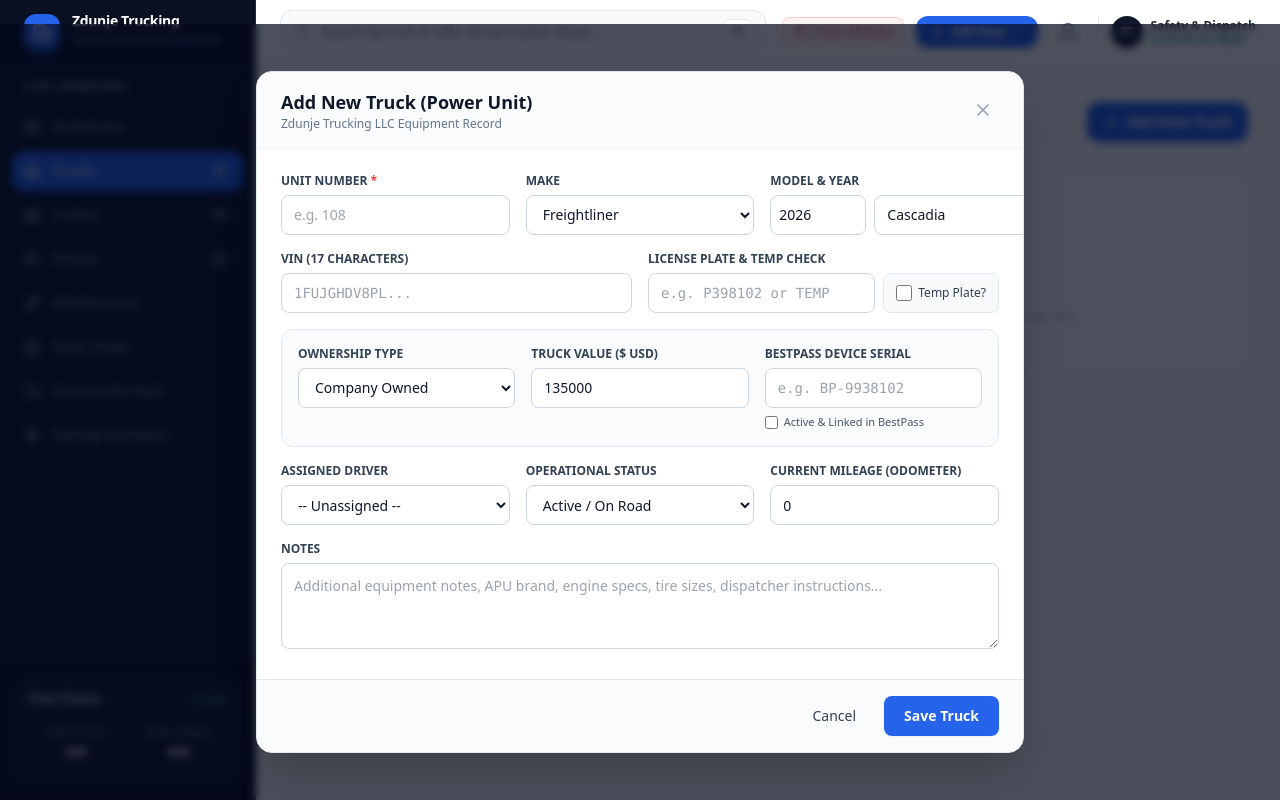
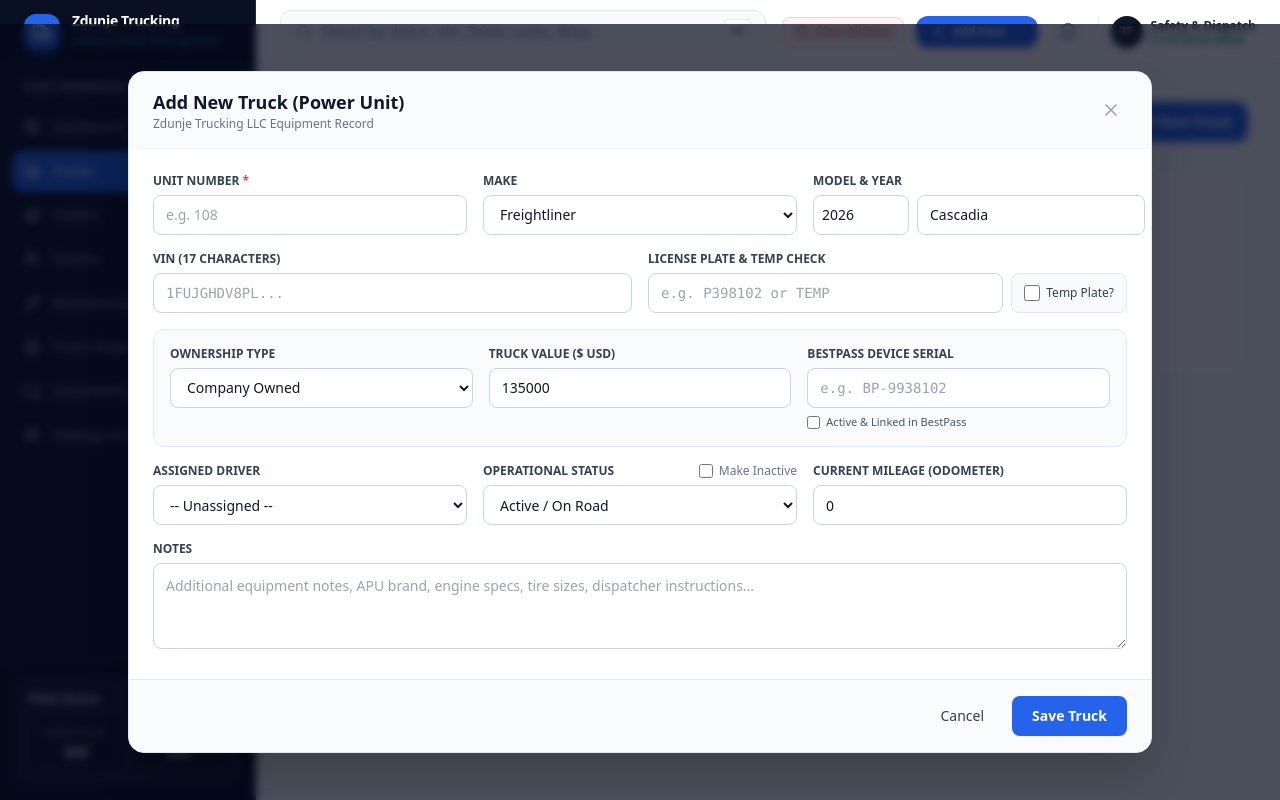
Before and after one commit to artzenki/zdunje-trucking, a Next.js app: page /trucks in a window 1280 px wide. Both pictures are taken after typing "Sample" into the empty fields and a click on the button "Add New Truck". Built offline with nearby package versions, Linux system fonts and the light colour scheme.

Commit message:
feat: add Inactive truck status with dedicated toggle and widen all modals to max-w-5xl

```diff
--- a/app/drivers/page.tsx
+++ b/app/drivers/page.tsx
@@ -1584,7 +1584,7 @@ function DriversContent() {
       {/* Add / Edit Driver Modal */}
       {isAddModalOpen && (
         <div className="fixed inset-0 z-50 flex items-center justify-center p-4 bg-slate-950/70 backdrop-blur-sm animate-in fade-in duration-150 overflow-y-auto">
-          <div className="bg-white rounded-2xl shadow-2xl border border-slate-200 w-full max-w-[768px] max-h-[90vh] flex flex-col my-auto overflow-hidden">
+          <div className="bg-white rounded-2xl shadow-2xl border border-slate-200 w-full max-w-5xl max-h-[90vh] flex flex-col my-auto overflow-hidden">
             <div className="shrink-0 flex items-center justify-between px-6 py-4 border-b border-slate-100 bg-slate-50/60 rounded-t-2xl">
               <div>
                 <h3 className="font-bold text-slate-900 text-lg">
--- a/app/maintenance/page.tsx
+++ b/app/maintenance/page.tsx
@@ -494,7 +494,7 @@ function MaintenanceContent() {
       {/* Add / Edit Maintenance Modal */}
       {isAddModalOpen && (
         <div className="fixed inset-0 z-50 flex items-center justify-center p-4 bg-slate-950/70 backdrop-blur-sm animate-in fade-in duration-150 overflow-y-auto">
-          <div className="bg-white rounded-2xl shadow-2xl border border-slate-200 w-full max-w-[768px] max-h-[90vh] flex flex-col my-auto overflow-hidden">
+          <div className="bg-white rounded-2xl shadow-2xl border border-slate-200 w-full max-w-5xl max-h-[90vh] flex flex-col my-auto overflow-hidden">
             <div className="shrink-0 flex items-center justify-between px-6 py-4 border-b border-slate-100 bg-slate-50/60 rounded-t-2xl">
               <div>
                 <h3 className="font-bold text-slate-900 text-lg">
--- a/app/shops/page.tsx
+++ b/app/shops/page.tsx
@@ -416,7 +416,7 @@ function ShopsContent() {
       {/* Add / Edit Shop Modal */}
       {isAddModalOpen && (
         <div className="fixed inset-0 z-50 flex items-center justify-center p-4 bg-slate-950/70 backdrop-blur-sm animate-in fade-in duration-150 overflow-y-auto">
-          <div className="bg-white rounded-2xl shadow-2xl border border-slate-200 w-full max-w-[768px] max-h-[90vh] flex flex-col my-auto overflow-hidden">
+          <div className="bg-white rounded-2xl shadow-2xl border border-slate-200 w-full max-w-5xl max-h-[90vh] flex flex-col my-auto overflow-hidden">
             <div className="shrink-0 flex items-center justify-between px-6 py-4 border-b border-slate-100 bg-slate-50/60 rounded-t-2xl">
               <div>
                 <h3 className="font-bold text-slate-900 text-lg">
--- a/app/trailers/page.tsx
+++ b/app/trailers/page.tsx
@@ -658,7 +658,7 @@ function TrailersContent() {
       {/* Add / Edit Trailer Modal */}
       {isAddModalOpen && (
         <div className="fixed inset-0 z-50 flex items-center justify-center p-4 bg-slate-950/70 backdrop-blur-sm animate-in fade-in duration-150 overflow-y-auto">
-          <div className="bg-white rounded-2xl shadow-2xl border border-slate-200 w-full max-w-[768px] max-h-[90vh] flex flex-col my-auto overflow-hidden">
+          <div className="bg-white rounded-2xl shadow-2xl border border-slate-200 w-full max-w-5xl max-h-[90vh] flex flex-col my-auto overflow-hidden">
             <div className="shrink-0 flex items-center justify-between px-6 py-4 border-b border-slate-100 bg-slate-50/60 rounded-t-2xl">
               <div>
                 <h3 className="font-bold text-slate-900 text-lg">
--- a/app/trucks/page.tsx
+++ b/app/trucks/page.tsx
@@ -300,6 +300,16 @@ function TrucksContent() {
                 Active
               </button>
               <button
+                onClick={() => setStatusFilter("Inactive")}
+                className={`px-2.5 py-1 rounded-md font-medium transition-colors ${
+                  statusFilter === "Inactive"
+                    ? "bg-slate-700 text-white"
+                    : "bg-slate-100 text-slate-600 hover:bg-slate-200"
+                }`}
+              >
+                Inactive
+              </button>
+              <button
                 onClick={() => setStatusFilter("In Shop")}
                 className={`px-2.5 py-1 rounded-md font-medium transition-colors ${
                   statusFilter === "In Shop"
@@ -349,6 +359,8 @@ function TrucksContent() {
                           className={`px-1.5 py-0.5 text-[10px] font-bold rounded-full ${
                             truck.status === "Active"
                               ? "bg-emerald-100 text-emerald-800"
+                              : truck.status === "Inactive"
+                              ? "bg-slate-200 text-slate-700"
                               : "bg-amber-100 text-amber-800"
                           }`}
                         >
@@ -419,6 +431,8 @@ function TrucksContent() {
                             className={`px-2.5 py-0.5 text-xs font-bold rounded-full ${
                               selectedTruck.status === "Active"
                                 ? "bg-emerald-100 text-emerald-800"
+                                : selectedTruck.status === "Inactive"
+                                ? "bg-slate-200 text-slate-700"
                                 : "bg-amber-100 text-amber-800"
                             }`}
                           >
@@ -440,6 +454,32 @@ function TrucksContent() {
                   </div>
 
                   <div className="flex items-center space-x-2">
+                    <button
+                      onClick={() =>
+                        updateTruck(selectedTruck.id, {
+                          status:
+                            selectedTruck.status === "Inactive"
+                              ? "Active"
+                              : "Inactive",
+                        })
+                      }
+                      className={`inline-flex items-center space-x-1.5 px-3 py-1.5 text-xs font-semibold rounded-lg border transition-colors ${
+                        selectedTruck.status === "Inactive"
+                          ? "bg-emerald-50 text-emerald-700 border-emerald-300 hover:bg-emerald-100"
+                          : "bg-slate-100 text-slate-700 border-slate-300 hover:bg-slate-200"
+                      }`}
+                      title={
+                        selectedTruck.status === "Inactive"
+                          ? "Set truck to Active"
+                          : "Set truck to Inactive"
+                      }
+                    >
+                      <span>
+                        {selectedTruck.status === "Inactive"
+                          ? "Activate Unit"
+                          : "Mark as Inactive"}
+                      </span>
+                    </button>
                     <button
                       onClick={() => openEditModal(selectedTruck)}
                       className="inline-flex items-center space-x-1.5 px-3 py-1.5 text-xs font-medium text-slate-700 hover:text-blue-600 bg-slate-50 hover:bg-slate-100 border border-slate-200 rounded-lg transition-colors"
@@ -692,7 +732,7 @@ function TrucksContent() {
       {/* Add / Edit Truck Modal */}
       {isAddModalOpen && (
         <div className="fixed inset-0 z-50 flex items-center justify-center p-4 bg-slate-950/70 backdrop-blur-sm animate-in fade-in duration-150 overflow-y-auto">
-          <div className="bg-white rounded-2xl shadow-2xl border border-slate-200 w-full max-w-[768px] max-h-[90vh] flex flex-col my-auto overflow-hidden">
+          <div className="bg-white rounded-2xl shadow-2xl border border-slate-200 w-full max-w-5xl max-h-[90vh] flex flex-col my-auto overflow-hidden">
             {/* Modal Header */}
             <div className="flex items-center justify-between px-6 py-4 border-b border-slate-100 bg-slate-50/80 rounded-t-2xl shrink-0">
               <div>
@@ -940,9 +980,33 @@ function TrucksContent() {
                   </div>
 
                   <div>
-                    <label className="block text-xs font-semibold text-slate-700 uppercase mb-1.5">
-                      Operational Status
-                    </label>
+                    <div className="flex items-center justify-between mb-1.5">
+                      <label className="block text-xs font-semibold text-slate-700 uppercase">
+                        Operational Status
+                      </label>
+                      <label className="flex items-center space-x-1.5 text-xs font-medium cursor-pointer select-none">
+                        <input
+                          type="checkbox"
+                          checked={formData.status === "Inactive"}
+                          onChange={(e) =>
+                            setFormData({
+                              ...formData,
+                              status: e.target.checked ? "Inactive" : "Active",
+                            })
+                          }
+                          className="rounded text-amber-600 focus:ring-amber-500 w-3.5 h-3.5"
+                        />
+                        <span
+                          className={
+                            formData.status === "Inactive"
+                              ? "text-amber-700 font-bold"
+                              : "text-slate-500 hover:text-slate-700"
+                          }
+                        >
+                          Make Inactive
+                        </span>
+                      </label>
+                    </div>
                     <select
                       value={formData.status}
                       onChange={(e) =>
@@ -951,11 +1015,17 @@ function TrucksContent() {
                           status: e.target.value as EquipmentStatus,
                         })
                       }
-                      className="w-full h-10 px-3 text-sm border border-slate-300 rounded-lg bg-white focus:ring-2 focus:ring-blue-500 focus:outline-none"
+                      className={`w-full h-10 px-3 text-sm border rounded-lg bg-white focus:ring-2 focus:outline-none ${
+                        formData.status === "Inactive"
+                          ? "border-amber-300 bg-amber-50/50 text-amber-900 font-semibold focus:ring-amber-500"
+                          : "border-slate-300 focus:ring-blue-500"
+                      }`}
                     >
                       <option value="Active">Active / On Road</option>
+                      <option value="Inactive">Inactive (Decommissioned / Off Fleet)</option>
                       <option value="In Shop">In Shop for Service</option>
                       <option value="Out of Service">Out of Service</option>
+                      <option value="Available">Available (Spare Unit)</option>
                     </select>
                   </div>
 
--- a/components/DocumentUploadModal.tsx
+++ b/components/DocumentUploadModal.tsx
@@ -124,7 +124,7 @@ export const DocumentUploadModal: React.FC<DocumentUploadModalProps> = ({
 
   return (
     <div className="fixed inset-0 z-50 flex items-center justify-center p-4 bg-slate-950/70 backdrop-blur-sm animate-in fade-in duration-150 overflow-y-auto">
-      <div className="bg-white rounded-2xl shadow-2xl border border-slate-200 w-full max-w-[768px] max-h-[90vh] flex flex-col my-auto overflow-hidden">
+      <div className="bg-white rounded-2xl shadow-2xl border border-slate-200 w-full max-w-5xl max-h-[90vh] flex flex-col my-auto overflow-hidden">
         {/* Header */}
         <div className="shrink-0 flex items-center justify-between px-6 py-4 border-b border-slate-100 bg-slate-50/60 rounded-t-2xl">
           <div>
--- a/components/DocumentViewerModal.tsx
+++ b/components/DocumentViewerModal.tsx
@@ -54,7 +54,7 @@ export const DocumentViewerModal: React.FC<DocumentViewerModalProps> = ({
 
   return (
     <div className="fixed inset-0 z-50 flex items-center justify-center p-4 bg-slate-950/70 backdrop-blur-sm animate-in fade-in duration-150 overflow-y-auto">
-      <div className="bg-white rounded-2xl shadow-2xl border border-slate-200 w-full max-w-[768px] max-h-[90vh] flex flex-col my-auto overflow-hidden">
+      <div className="bg-white rounded-2xl shadow-2xl border border-slate-200 w-full max-w-5xl max-h-[90vh] flex flex-col my-auto overflow-hidden">
         {/* Header */}
         <div className="shrink-0 flex items-center justify-between px-6 py-4 border-b border-slate-100 bg-slate-50/50 rounded-t-2xl">
           <div className="flex items-center space-x-3">
--- a/types/fleet.ts
+++ b/types/fleet.ts
@@ -1,5 +1,5 @@
 export type OwnershipType = "Lease" | "Own";
-export type EquipmentStatus = "Active" | "In Shop" | "Out of Service" | "Available";
+export type EquipmentStatus = "Active" | "Inactive" | "In Shop" | "Out of Service" | "Available";
 export type DriverStatus = "Active" | "Inactive" | "On Leave";
 export type ShopType = "Shop" | "Roadside" | "Both";
 export type MaintenanceStatus = "Completed" | "In Progress" | "Scheduled";
```
